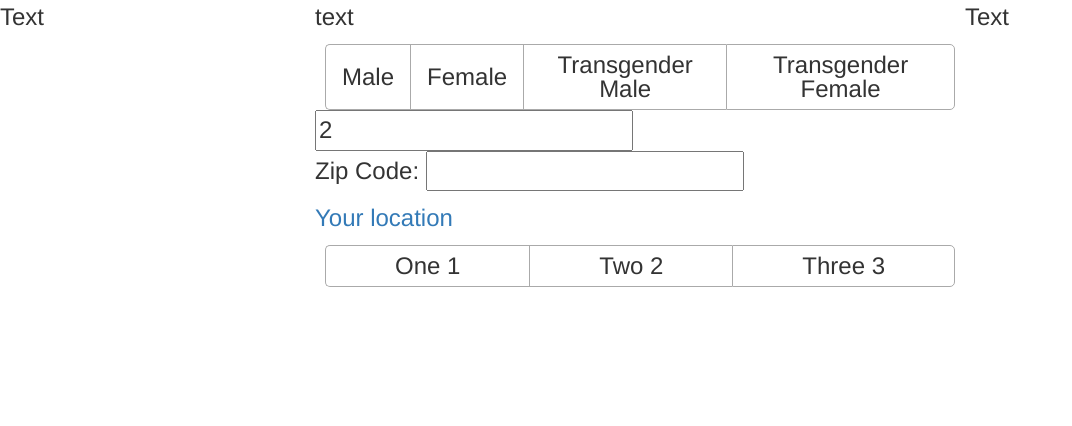
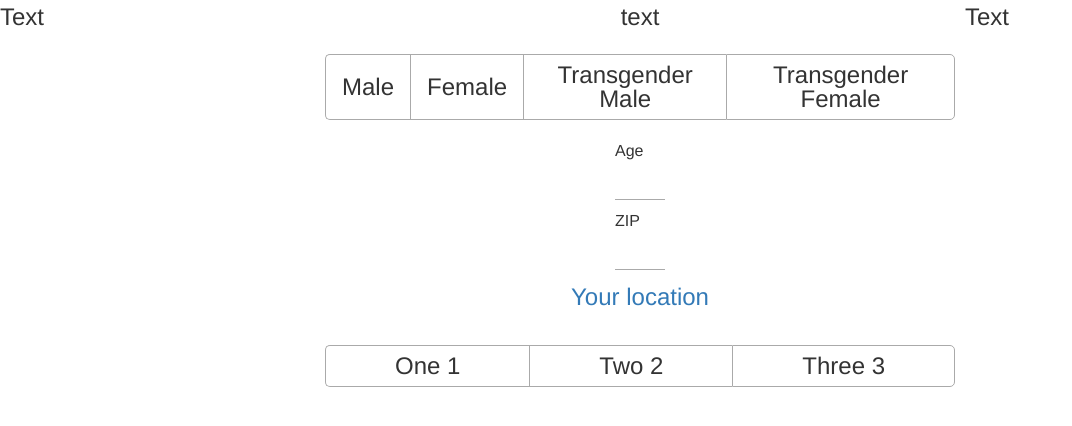
Before and after one commit to pvahanian/shelter-project, a React (Create React App) app: page / in a window 1280 px wide. Shown: the top 426 px of the page, without its empty margins (0-1072 px from the left). Built offline with nearby package versions, Linux system fonts and the light colour scheme.

Commit message:
Add NumberInput component and use in FieldSelector & add dark-border color variable

```diff
--- a/src/Assets/ExclusiveOption.scss
+++ b/src/Assets/ExclusiveOption.scss
@@ -1,3 +1,4 @@
+@import '../GlobalStyle/globals';
 
 .exclusive-group {
   display: flex;
@@ -22,7 +23,7 @@
   border-bottom-right-radius: 5px;
 
   border:1px solid transparent;
-  border-color: #aaa;
+  border-color: $dark-border-color;
 }
 
 
@@ -42,7 +43,7 @@
 
   border: 1px solid transparent;
   border-right: 0;
-  border-color: #aaa;
+  border-color: $dark-border-color;
 
   overflow: visible; margin:0;
   -webkit-appearance: none;
--- a/src/Assets/FieldSelector.scss
+++ b/src/Assets/FieldSelector.scss
@@ -3,5 +3,10 @@
   display: flex;
   flex-direction: column;
 
-  width: 100%;
+  text-align: center;
+
+  // Add spacing for children
+  > * {
+    margin-top: 20px;
+  }
 }
--- a/src/Assets/Footer.css
+++ /dev/null
@@ -1,21 +0,0 @@
-/*format for the footer itself*/
-footer {
-  color: darkgray;
-  background-color: lightgray;
-  text-align: center;
-  padding: 10px;
-  position: fixed;  /*pushing footer down, may change as other content added*/
-  left: 0;
-  bottom: 0;
-  width: 100%;
-  height: 300px;
-  box-sizing: border-box;
-}
-
-/*TO-DO 3-column formatting*/
-
-footer a {
-  color: lightseagreen;
-  text-align: center;
-  padding: 2px;
-}
--- /dev/null
+++ b/src/Assets/NumberInput.scss
@@ -0,0 +1,23 @@
+@import '../GlobalStyle/globals';
+
+.number-input-container {
+  display: flex;
+  flex-direction: column;
+
+  width: 50px;
+  height: 50px;
+  margin-left: auto;
+  margin-right: auto;
+}
+
+.number-input {
+  text-align: center;
+
+  border: 0;
+  border-bottom: 1px solid $dark-border-color;
+}
+
+.number-input-label {
+  font-size: 16px;
+  text-align: left;
+}
--- a/src/GlobalStyle/_colors.scss
+++ b/src/GlobalStyle/_colors.scss
@@ -1,3 +1,4 @@
 
 $primary-color: white;
 $secondary-color: white;
+$dark-border-color: #aaa;
--- a/src/components/FieldSelector.js
+++ b/src/components/FieldSelector.js
@@ -1,22 +1,41 @@
 import React from 'react';
 import ExclusiveOption from "./ExclusiveOption";
+import NumberInput from './NumberInput';
 import '../Assets/FieldSelector.scss';
 
 class FieldSelector extends React.Component {
+  constructor(props) {
+    super(props)
+
+    this.state = {
+      age: 25,
+      zip: 97205
+    }
+
+    this.handleAgeChange = this.handleAgeChange.bind(this)
+    this.handleZIPChange = this.handleZIPChange.bind(this)
+  }
+
+  handleAgeChange(e) {
+    let age = e.currentTarget.value
+    this.setState({ age: age })
+  }
+
+  handleZIPChange(e) {
+    let zip = e.currentTarget.value
+    this.setState({ zip: zip })
+  }
+
+
   render() {
     return(
       <div className='field-selector'>
         text
         <ExclusiveOption items={['Male', 'Female', 'Transgender Male', 'Transgender Female']}/>
+        <NumberInput name='Age' onChange={this.handleAgeChange} />
+        <NumberInput name='ZIP' onChange={this.handleZIPChange} />
 
-        <div className={"AgeSelector"}>
-          <input type={"number"} value={"2"}/>
-        </div>
-
-        <div className={"Location"}>
-          <p>Zip Code: <input type={"Number"}/></p>
-          <a href={"google.com"}>Your location</a>
-        </div>
+        <a href={"google.com"}>Your location</a>
 
         <div className={"Services"}>
         </div>
--- a/src/components/Footer.js
+++ b/src/components/Footer.js
@@ -1,5 +1,5 @@
 import React from 'react';
-import '../Assets/Footer.css';
+import '../Assets/Footer.scss';
 import NavBlock from './NavigationBlock.js';
 
 const listOfLinks = (
--- /dev/null
+++ b/src/components/NumberInput.js
@@ -0,0 +1,21 @@
+import React from 'react';
+import '../Assets/NumberInput.scss';
+
+class NumberInput extends React.Component {
+  render() {
+    return(
+      <div className='number-input-container'>
+        <div className='number-input-label'>
+          { this.props.name }
+        </div>
+        <input
+          className='number-input'
+          onChange={this.props.onChange}
+          type='text'
+        />
+      </div>
+    );
+  }
+};
+
+export default NumberInput;
```
